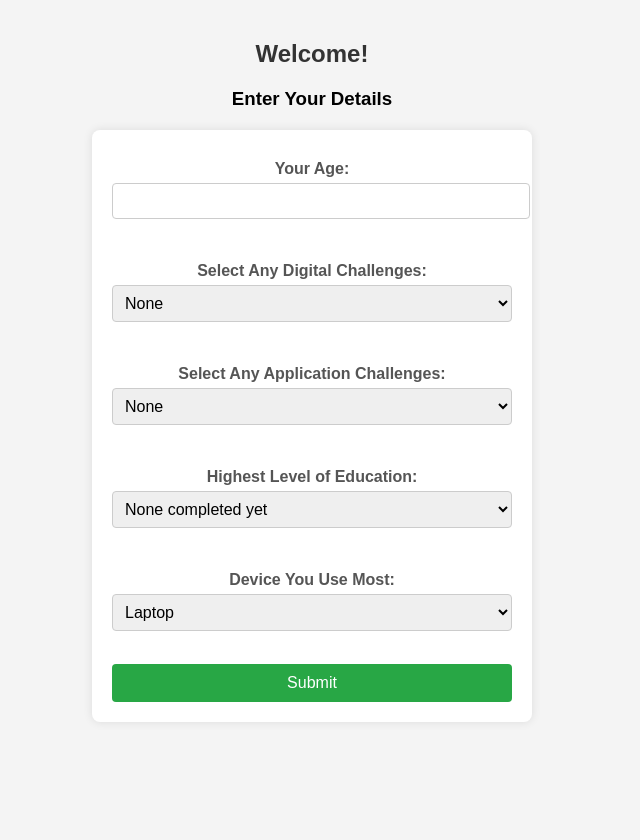
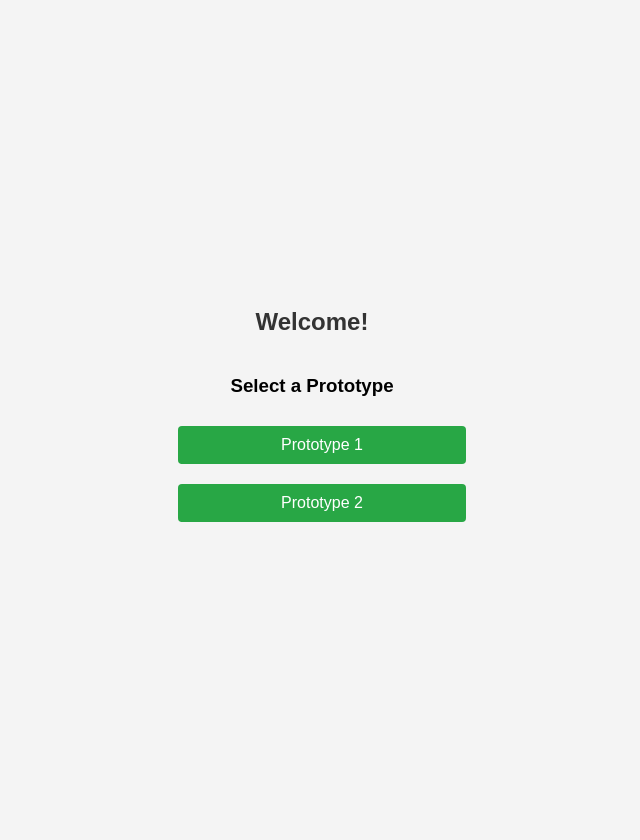
Before and after one commit to DefoNotGus/ML_for_Adaptive_UI, a Flask app: page / in a window 1280 px wide. Shown: the whole page, without its empty margins (328-968 px from the left). Before the commit the page ends 702 px from the top, so only its background shows below. Run offline with Flask 3, Linux system fonts and the light colour scheme; parts of the project's set-up code (start-up, migrations or seed data) failed here and were passed over.

Commit message:
Starting new web layout!

```diff
--- a/app.py
+++ b/app.py
@@ -1,4 +1,4 @@
-from flask import Flask, render_template, request, url_for
+from flask import Flask, render_template, request
 import joblib
 import numpy as np
 
@@ -18,32 +18,35 @@ except Exception as e:
 @app.route('/', methods=['GET', 'POST'])
 def index():
     if request.method == 'POST':
-        try:
-            # Get form data
-            age = int(request.form.get('age', 0))
-            digital_challenges = int(request.form.get('Digital_Challenges', 0))
-            application_challenges = int(request.form.get('Application_Challenges', 0))
-            education_level = int(request.form.get('Education_Level', 0))
-            current_device = int(request.form.get('Current_Device', 0))
+        prototype = request.form.get('prototype')
 
-            # Prepare input for model
-            features = np.array([[age, digital_challenges, application_challenges, education_level, current_device]])
+        if prototype == "prototype2":
+            return render_template('prototype.html')
 
-            # Make predictions
-            text_size = rf_text_size.predict(features)[0]
-            image_size = rf_image_size.predict(features)[0]
+        elif prototype == "prototype1":
+            try:
+                # Extract user input
+                age = int(request.form.get('age', 0))
+                digital_challenges = int(request.form.get('Digital_Challenges', 0))
+                application_challenges = int(request.form.get('Application_Challenges', 0))
+                education_level = int(request.form.get('Education_Level', 0))
+                current_device = int(request.form.get('Current_Device', 0))
 
-            return render_template('result.html', text_size=text_size, image_size=image_size)
-        except ValueError:
-            return "Error: Invalid input. Please enter numerical values."
-        except Exception as e:
-            return f"Error: {e}"
+                # Prepare input for model
+                features = np.array([[age, digital_challenges, application_challenges, education_level, current_device]])
+
+                # Make predictions
+                text_size = rf_text_size.predict(features)[0]
+                image_size = rf_image_size.predict(features)[0]
+
+                return render_template('prototype.html', text_size=text_size, image_size=image_size)
+
+            except ValueError:
+                return "Error: Invalid input. Please enter numerical values."
+            except Exception as e:
+                return f"Error: {e}"
 
     return render_template('index.html')
 
-@app.route('/moodle')
-def moodle():
-    return render_template('moodle.html') #This is meant to be a mock of an educational PLatform without text suggestion options.
-
 if __name__ == '__main__':
     app.run(debug=True)
--- a/templates/index.html
+++ b/templates/index.html
@@ -1,13 +1,70 @@
 <!DOCTYPE html>
 <html>
 <head>
-    <title>User set up</title>
+    <title>User Setup</title>
     <link rel="stylesheet" type="text/css" href="{{ url_for('static', filename='css/styles.css') }}">
+    <style>
+        body {
+            text-align: center;
+            font-family: Arial, sans-serif;
+        }
+        .container {
+            display: flex;
+            flex-direction: column;
+            align-items: center;
+            justify-content: center;
+            height: 100vh;
+        }
+        .options {
+            margin-bottom: 20px;
+        }
+        .form-container {
+            display: none;
+            text-align: left;
+        }
+        button {
+            margin: 10px;
+            padding: 10px 20px;
+            font-size: 16px;
+            cursor: pointer;
+        }
+    </style>
+    <script>
+        function showForm() {
+            document.getElementById("form-container").style.display = "block";
+        }
+
+        function submitPrototype2() {
+            let form = document.createElement("form");
+            form.method = "POST";
+            form.action = "/";
+
+            let input = document.createElement("input");
+            input.type = "hidden";
+            input.name = "prototype";
+            input.value = "prototype2";
+
+            form.appendChild(input);
+            document.body.appendChild(form);
+            form.submit();
+        }
+    </script>
 </head>
 <body>
+    <div class="container">
         <h2>Welcome!</h2>
+        <h3>Select a Prototype</h3>
+
+        <div class="options">
+            <button onclick="showForm()">Prototype 1</button>
+            <button onclick="submitPrototype2()">Prototype 2</button>
+        </div>
+
+        <div id="form-container" class="form-container">
             <h3>Enter Your Details</h3>
             <form action="/" method="post">
+                <input type="hidden" name="prototype" value="prototype1">
+
                 <label for="age">Your Age:</label>
                 <input type="number" name="age" required><br><br>
 
@@ -57,5 +114,7 @@
 
                 <button type="submit">Submit</button>
             </form>
+        </div>
+    </div>
 </body>
 </html>
```
Also changed, not shown: templates/prototype.html (added). Lines whose indentation alone changed are shown as unchanged.
